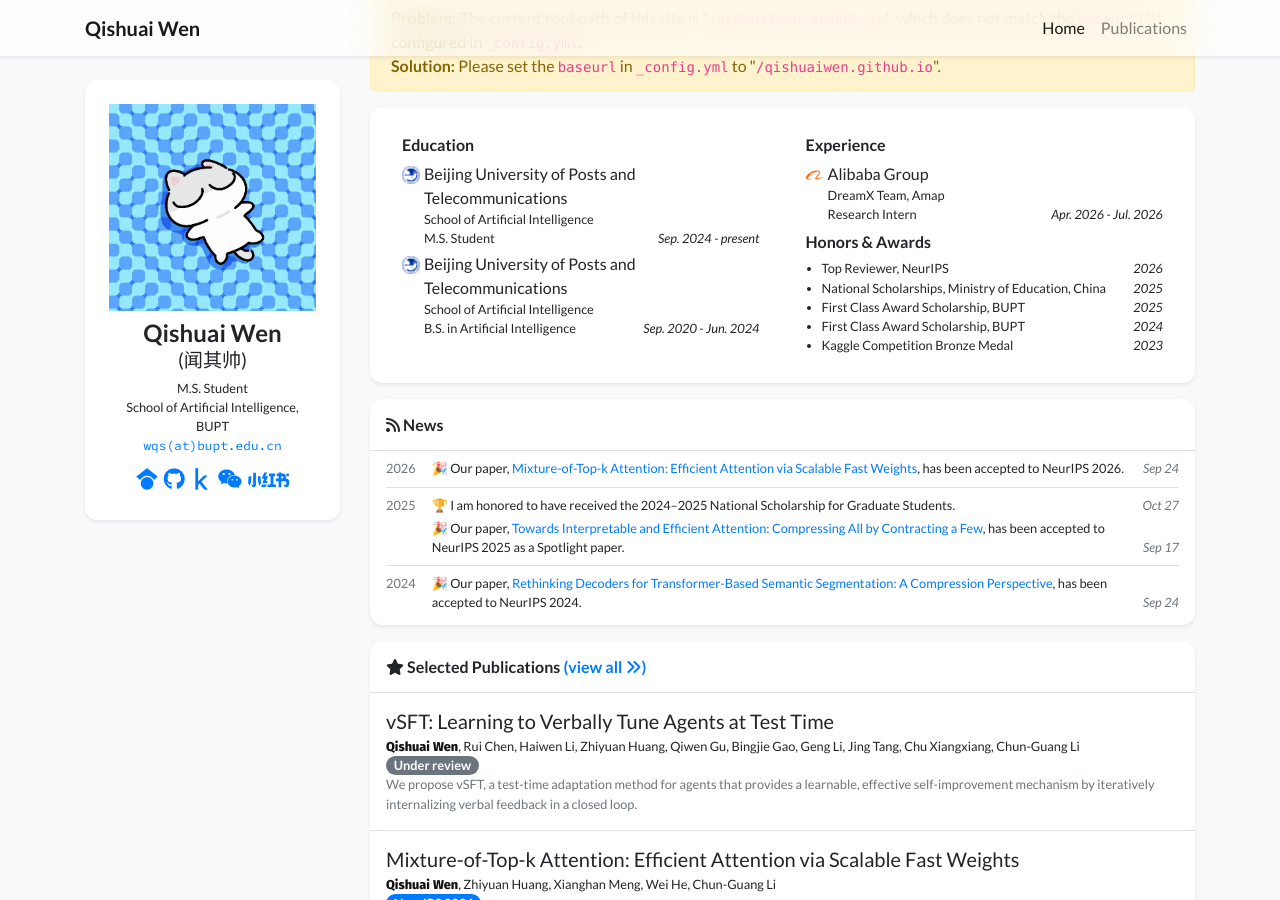
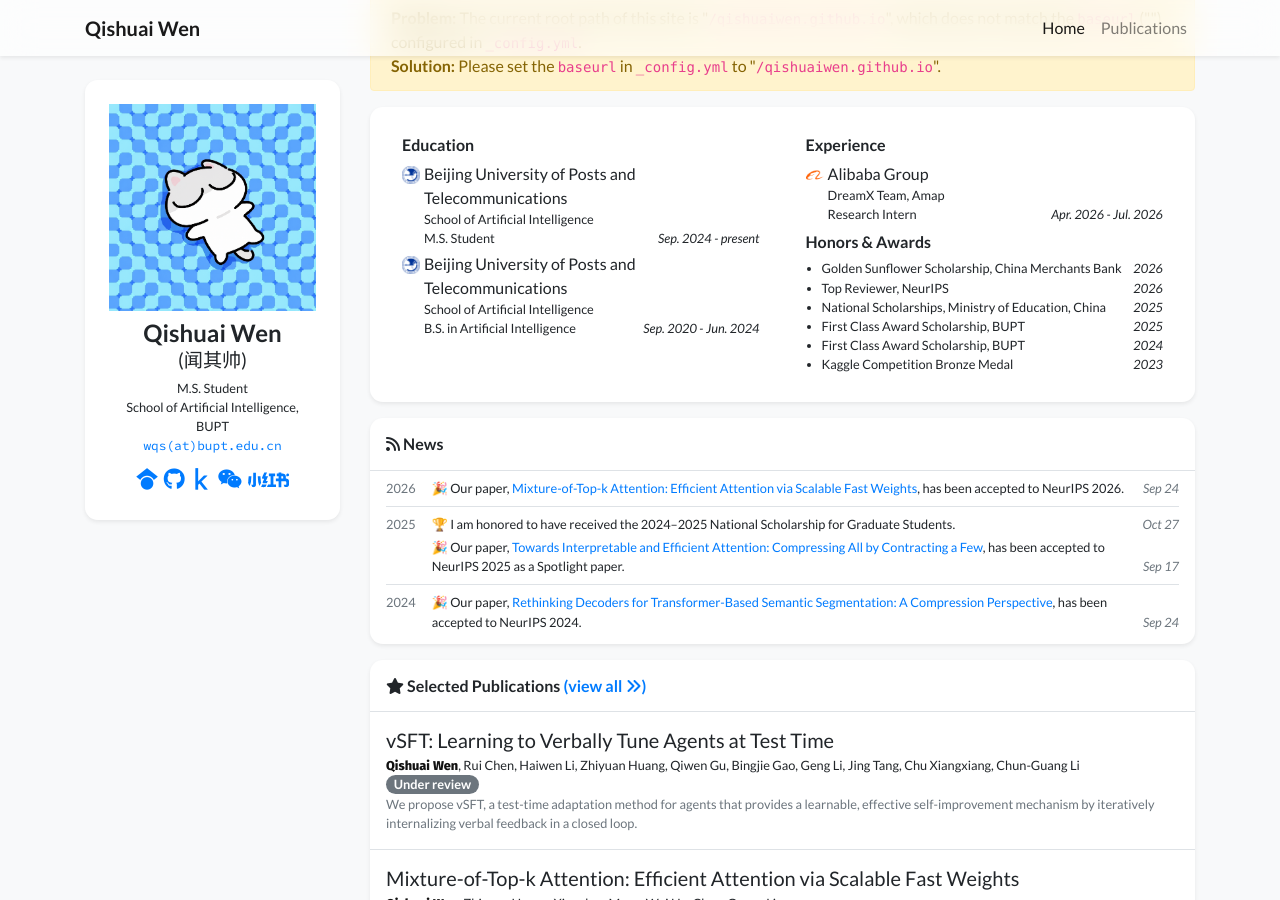
Before and after one commit to QishuaiWen/qishuaiwen.github.io, a Jekyll site: the page built from index.html, in a window 1280 px wide and 900 px high, scrolled down 425 px. Built offline with Jekyll 4.4.1, drawn with Linux system fonts in a browser that asks for light colours; nearby versions of some CDN libraries; a style sheet for code colours, icons or effects is not loaded.

Commit message:
Update profile.yml

```diff
--- a/_data/profile.yml
+++ b/_data/profile.yml
@@ -57,6 +57,8 @@ experience:
     date: Apr. 2026 - Jul. 2026
 
 awards:
+- name: "Golden Sunflower Scholarship, China Merchants Bank"
+  date: "2026"
 - name: "Top Reviewer, NeurIPS"
   date: "2026"
 - name: National Scholarships, Ministry of Education, China
```
